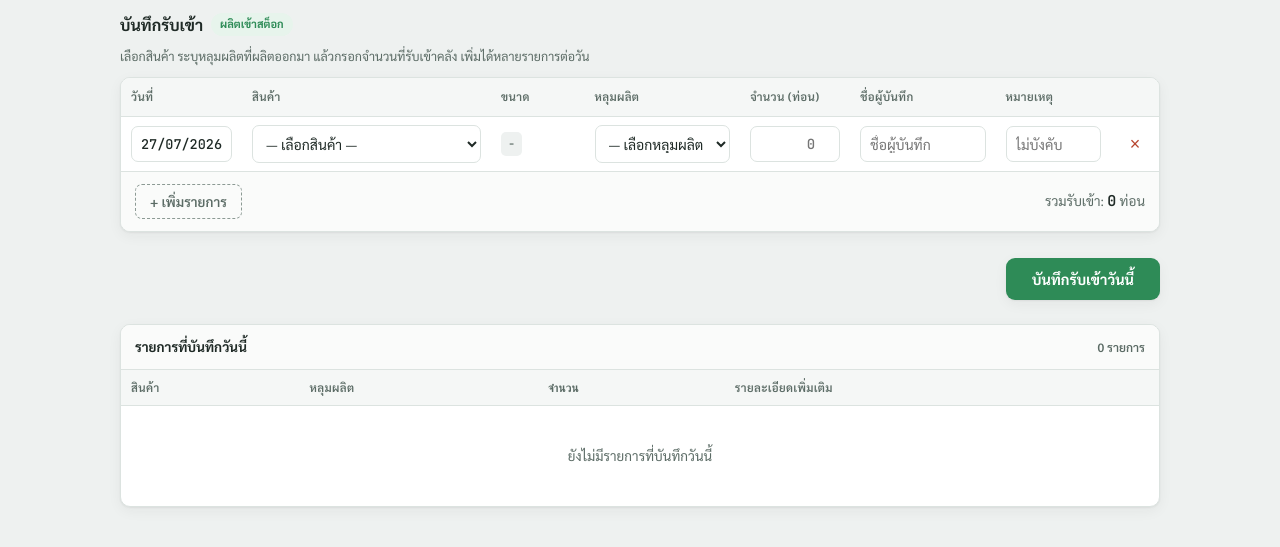
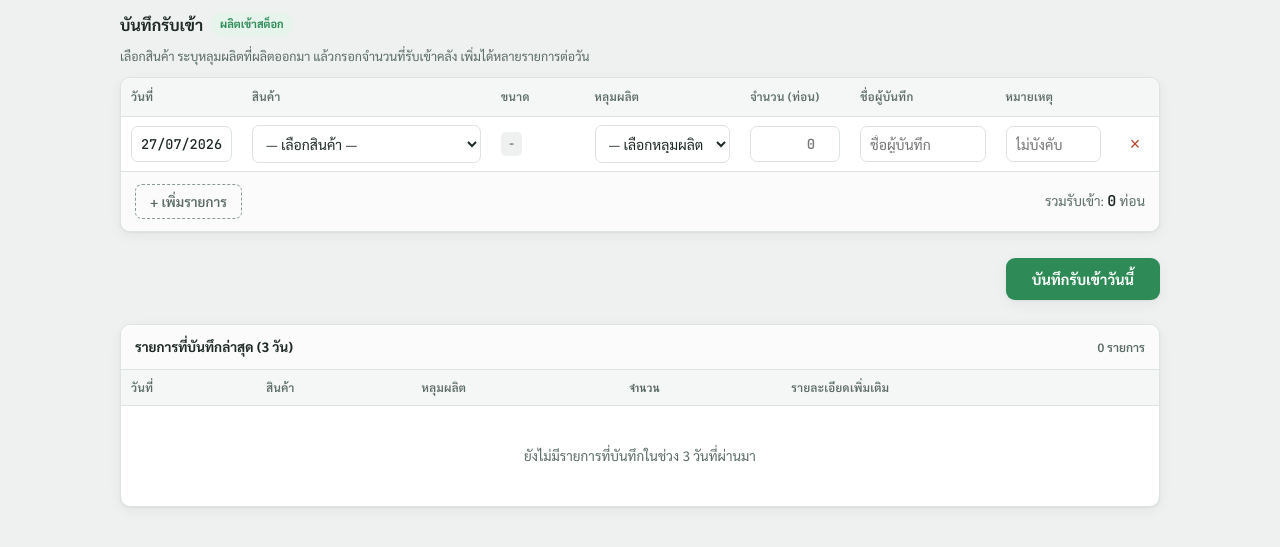
Before and after one commit to thanapunt-dev/stock-pipe, a plain HTML site: page index.html in a window 1280 px wide. Shown: the part 145-692 px from the top of the page. Drawn offline with Linux system fonts and the light colour scheme.

Commit message:
Add files via upload

```diff
--- a/index.html
+++ b/index.html
@@ -413,13 +413,14 @@
 
     <div class="today-list-wrap">
       <div class="today-list-head">
-        <span>รายการที่บันทึกวันนี้</span>
+        <span>รายการที่บันทึกล่าสุด (3 วัน)</span>
         <span class="today-list-count" id="todayCount-receive">0 รายการ</span>
       </div>
       <div class="rows-wrap">
         <table class="log today-list-table" id="todayTable-receive">
           <thead>
             <tr>
+              <th>วันที่</th>
               <th>สินค้า</th>
               <th>หลุมผลิต</th>
               <th class="qty-cell">จำนวน</th>
@@ -428,7 +429,7 @@
           </thead>
           <tbody id="todayBody-receive"></tbody>
         </table>
-        <div class="empty-state" id="todayEmpty-receive" style="display:none;">ยังไม่มีรายการที่บันทึกวันนี้</div>
+        <div class="empty-state" id="todayEmpty-receive" style="display:none;">ยังไม่มีรายการที่บันทึกในช่วง 3 วันที่ผ่านมา</div>
       </div>
     </div>
   </section>
@@ -469,13 +470,14 @@
 
     <div class="today-list-wrap">
       <div class="today-list-head">
-        <span>รายการที่บันทึกวันนี้</span>
+        <span>รายการที่บันทึกล่าสุด (3 วัน)</span>
         <span class="today-list-count" id="todayCount-dispatch">0 รายการ</span>
       </div>
       <div class="rows-wrap">
         <table class="log today-list-table" id="todayTable-dispatch">
           <thead>
             <tr>
+              <th>วันที่</th>
               <th>สินค้า</th>
               <th class="qty-cell">จำนวน</th>
               <th>รายละเอียดเพิ่มเติม</th>
@@ -483,7 +485,7 @@
           </thead>
           <tbody id="todayBody-dispatch"></tbody>
         </table>
-        <div class="empty-state" id="todayEmpty-dispatch" style="display:none;">ยังไม่มีรายการที่บันทึกวันนี้</div>
+        <div class="empty-state" id="todayEmpty-dispatch" style="display:none;">ยังไม่มีรายการที่บันทึกในช่วง 3 วันที่ผ่านมา</div>
       </div>
     </div>
   </section>
@@ -522,13 +524,14 @@
 
     <div class="today-list-wrap">
       <div class="today-list-head">
-        <span>รายการที่บันทึกวันนี้</span>
+        <span>รายการที่บันทึกล่าสุด (3 วัน)</span>
         <span class="today-list-count" id="todayCount-damage">0 รายการ</span>
       </div>
       <div class="rows-wrap">
         <table class="log today-list-table" id="todayTable-damage">
           <thead>
             <tr>
+              <th>วันที่</th>
               <th>สินค้า</th>
               <th class="qty-cell">จำนวน</th>
               <th>รายละเอียดเพิ่มเติม</th>
@@ -536,7 +539,7 @@
           </thead>
           <tbody id="todayBody-damage"></tbody>
         </table>
-        <div class="empty-state" id="todayEmpty-damage" style="display:none;">ยังไม่มีรายการที่บันทึกวันนี้</div>
+        <div class="empty-state" id="todayEmpty-damage" style="display:none;">ยังไม่มีรายการที่บันทึกในช่วง 3 วันที่ผ่านมา</div>
       </div>
     </div>
   </section>
@@ -969,6 +972,7 @@ async function syncNow(silent){
             dest: r.dest || undefined,
             doc: r.doc || undefined,
             staffName: r.staffName || undefined,
+            createdAt: r.createdAt || undefined,
             synced: true
           });
         }
@@ -1028,6 +1032,7 @@ async function forceOverwriteFromSheet(){
         dest: r.dest || undefined,
         doc: r.doc || undefined,
         staffName: r.staffName || undefined,
+        createdAt: r.createdAt || undefined,
         synced: true
       }));
       saveLog(LOG);
@@ -1073,6 +1078,27 @@ document.getElementById('btnClearLocal').addEventListener('click', ()=>{
 // misconfigured — this makes the app correct either way).
 function todayStr(){
   return new Intl.DateTimeFormat('en-CA', { timeZone:'Asia/Bangkok' }).format(new Date());
+}
+// Bangkok-local calendar date (YYYY-MM-DD) of an ISO timestamp — used to check
+// when an entry was actually SAVED, as opposed to which day it's dated for.
+function bangkokDateOf(isoTimestamp){
+  const d = new Date(isoTimestamp);
+  if(isNaN(d.getTime())) return null;
+  return new Intl.DateTimeFormat('en-CA', { timeZone:'Asia/Bangkok' }).format(d);
+}
+// Rolling window of the last n Bangkok-local calendar dates, including today.
+// Built from todayStr() (already Bangkok-anchored) so it stays correct
+// regardless of the device's own timezone setting.
+function recentBangkokDates(n){
+  const base = new Date(todayStr() + 'T00:00:00');
+  const dates = [];
+  const p = x => String(x).padStart(2,'0');
+  for(let i=0;i<n;i++){
+    const d = new Date(base);
+    d.setDate(d.getDate() - i);
+    dates.push(`${d.getFullYear()}-${p(d.getMonth()+1)}-${p(d.getDate())}`);
+  }
+  return dates;
 }
 // Google Sheets sometimes silently converts a plain "2026-07-20" string into a
 // real date/datetime cell, which then comes back from Apps Script as a full
@@ -1408,7 +1434,7 @@ function saveType(type){
     const entry = {
       id: uid(), date: d.date, type,
       code: d.code, desc: p ? p.desc : d.code, dia: p ? p.dia : null,
-      qty, synced: false
+      qty, synced: false, createdAt: new Date().toISOString()
     };
     if(needsPit){ entry.pit = d.pit; }
     entry.staffName = d.staffName || '';
@@ -1632,8 +1658,13 @@ function buildEditRow(e, labelMap){
 // form. Always filters by the real current date, so it naturally shows an
 // empty list once a new day starts (no special midnight handling needed).
 function renderTodayList(type){
-  const today = todayStr();
-  const entries = LOG.filter(e => e.type === type && e.date === today).slice().reverse();
+  // Filter by when the entry was actually SAVED (createdAt), not by the
+  // transaction date the user picked — so backdated entries entered recently
+  // still show up here, regardless of which day they're dated for. Shows a
+  // rolling 3-day window (today + previous 2 days) since data entry here is
+  // routinely backdated rather than same-day.
+  const recentDates = new Set(recentBangkokDates(3));
+  const entries = LOG.filter(e => e.type === type && recentDates.has(bangkokDateOf(e.createdAt))).slice().reverse();
   const tbody = document.getElementById('todayBody-'+type);
   const empty = document.getElementById('todayEmpty-'+type);
   const countEl = document.getElementById('todayCount-'+type);
@@ -1644,6 +1675,7 @@ function renderTodayList(type){
     const tr = document.createElement('tr');
     if(type === 'receive'){
       tr.innerHTML = `
+        <td>${fmtDateTH(e.date)}</td>
         <td>${e.desc}<br><span class="size-chip mono">${e.code}</span></td>
         <td>${e.pit || '-'}</td>
         <td class="qty-cell">${e.qty.toLocaleString('th-TH')}</td>
@@ -1651,6 +1683,7 @@ function renderTodayList(type){
       `;
     } else {
       tr.innerHTML = `
+        <td>${fmtDateTH(e.date)}</td>
         <td>${e.desc}<br><span class="size-chip mono">${e.code}</span></td>
         <td class="qty-cell">${e.qty.toLocaleString('th-TH')}</td>
         <td>${extraDetail(e)}</td>
```
